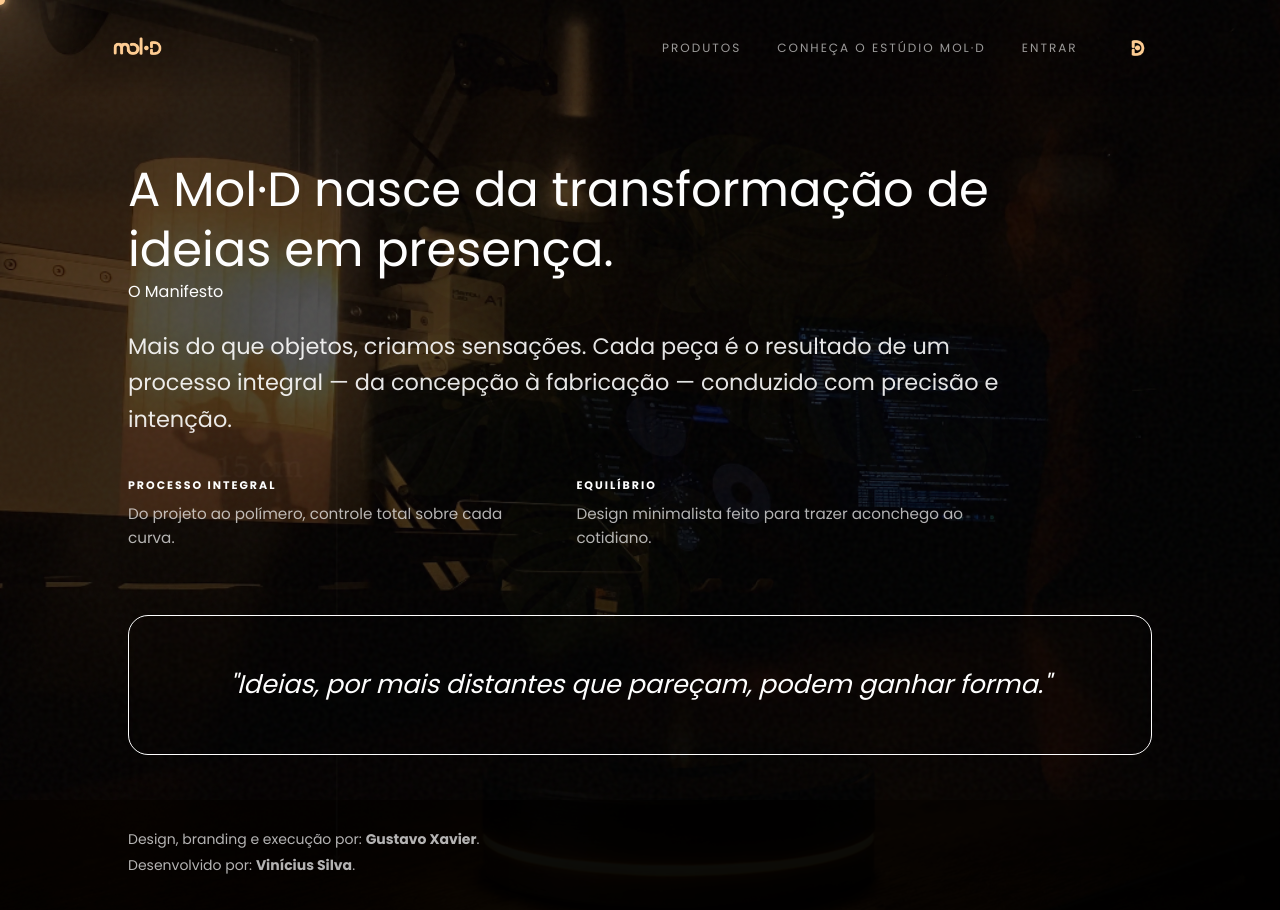
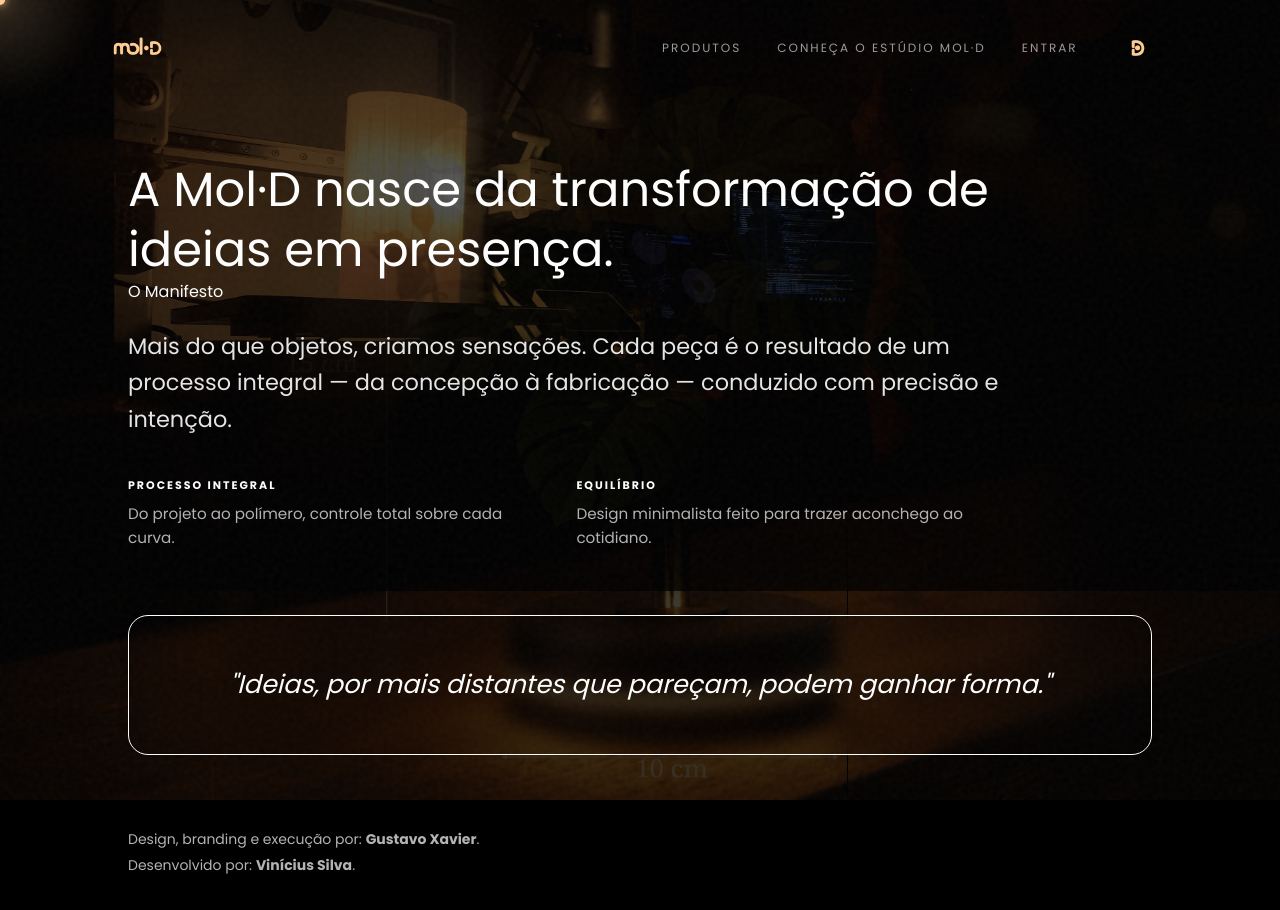
Before and after one commit to sjvinicius/prjMOLD, a Next.js app in the folder prjmold/: page /about in a window 1280 px wide. Shown: the top 910 px of the page. Built offline with nearby package versions, Linux system fonts and the light colour scheme; no server answers.

Commit message:
chore: add config supabase

```diff
--- a/prjmold/app/(public)/about/page.tsx
+++ b/prjmold/app/(public)/about/page.tsx
@@ -26,8 +26,10 @@ export default function About() {
                 className="bg-layer layer-1 object-cover"
                 loading="eager"
                 src="/about_1.jpg"
-                fill
                 sizes="100vw"
+                priority
+                width={1920}
+                height={1280}
                 alt="Imagem 1 de fundo mostrando o ambinete de desenvolvimento da MOL-D"
             />
 
@@ -35,8 +37,9 @@ export default function About() {
                 className="bg-layer layer-2 object-cover"
                 loading="eager"
                 src="/about_2.jpg"
-                fill
                 sizes="100vw"
+                width={1920}
+                height={1280}
                 alt="Imagem 2 de fundo mostrando o ambinete de desenvolvimento da MOL·D"
             />
 
@@ -44,8 +47,9 @@ export default function About() {
                 className="bg-layer layer-3 object-cover"
                 loading="eager"
                 src="/about_3.jpg"
-                fill
                 sizes="100vw"
+                width={1920}
+                height={1280}
                 alt="Imagem 3 de fundo mostrando o ambinete de desenvolvimento da MOL·D"
             />
 
@@ -53,8 +57,9 @@ export default function About() {
                 className="bg-layer layer-4 object-cover"
                 loading="eager"
                 src="/about_4.jpg"
-                fill
                 sizes="100vw"
+                width={1920}
+                height={1280}
                 alt="Imagem 4 de fundo mostrando o ambinete de desenvolvimento da MOL·D"
             />
 
--- a/prjmold/app/globals.css
+++ b/prjmold/app/globals.css
@@ -47,6 +47,12 @@ body {
 
 .hero-image {
     animation: heroFade 8s ease forwards;
+    z-index: -1;
+    position: fixed;
+    inset: 0;
+    width: 100%;
+    height: 100%;
+    object-fit: cover;
     z-index: -1;
 }
 
--- a/prjmold/app/layout.tsx
+++ b/prjmold/app/layout.tsx
@@ -1,16 +1,13 @@
 import type { Metadata } from "next";
 import { Poppins } from "next/font/google";
 import "./globals.css";
-
-import Head from "next/head";
 import Image from "next/image";
 import CursorLight from "@/components/CursorLight";
 import Header from "../components/Header";
 import { CartProvider } from "@/context/CartContext";
 import { siteDescription, siteName, siteUrl } from "@/lib/seo";
-
-import { Analytics } from "@vercel/analytics/next"
-import { SpeedInsights } from "@vercel/speed-insights/next"
+import { Analytics } from "@vercel/analytics/next";
+import { SpeedInsights } from "@vercel/speed-insights/next";
 
 const poppins = Poppins({
   weight: ["400", "500", "600", "700"],
@@ -56,9 +53,6 @@ export default function RootLayout({
 }>) {
   return (
     <>
-      <Head>
-        <link rel="preload" as="image" href="/fundo_hero.jpg" />
-      </Head>
       <html
         lang="pt-br"
         className={`${poppins.variable} h-full antialiased`}
@@ -66,6 +60,7 @@ export default function RootLayout({
         <body className="min-h-full flex flex-col">
           <CartProvider>
             <Header />
+
             <script
               type="application/ld+json"
               dangerouslySetInnerHTML={{
@@ -76,7 +71,10 @@ export default function RootLayout({
                       "@type": "Organization",
                       name: siteName,
                       url: siteUrl.toString(),
-                      logo: new URL("/logo_escrita.png", siteUrl).toString(),
+                      logo: new URL(
+                        "/logo_escrita.png",
+                        siteUrl
+                      ).toString(),
                       description: siteDescription,
                     },
                     {
@@ -89,25 +87,28 @@ export default function RootLayout({
                 }),
               }}
             />
+
             <Image
               src="/fundo_hero.jpg"
-              alt="Fundo parcialmente opaco com uma planta modelo da MOL-D"
-              fill
+              alt=""
+              width={1920}
+              height={1280}
               sizes="100vw"
               priority
-              className="hero-image object-cover"
+              className="hero-image"
             />
+
             <CursorLight />
-
 
             {children}
           </CartProvider>
+
           <div className="noise-overlay" aria-hidden="true" />
         </body>
       </html>
+
       <Analytics />
       <SpeedInsights />
     </>
-
   );
 }
--- a/prjmold/app/page.tsx
+++ b/prjmold/app/page.tsx
@@ -1,4 +1,5 @@
 import { createPageMetadata } from "@/lib/seo";
+import Image from "next/image";
 
 export const metadata = createPageMetadata(
   "Mol·D - Estúdio de Design e Tecnologia",
--- a/prjmold/components/CardPreview.tsx
+++ b/prjmold/components/CardPreview.tsx
@@ -58,6 +58,7 @@ export default function CardPreview({
                         alt="Logo símbolo da MOL·D"
                         width={50}
                         height={50}
+                        priority
                         className="
                             h-9
                             w-auto
--- a/prjmold/components/ui/HeaderContent.tsx
+++ b/prjmold/components/ui/HeaderContent.tsx
@@ -284,6 +284,7 @@ export default function HeaderContent({
                             width={120}
                             height={120}
                             alt="Logo simbolo da MOL·D"
+                            priority
                             className="
                                 block
                                 h-16
```
